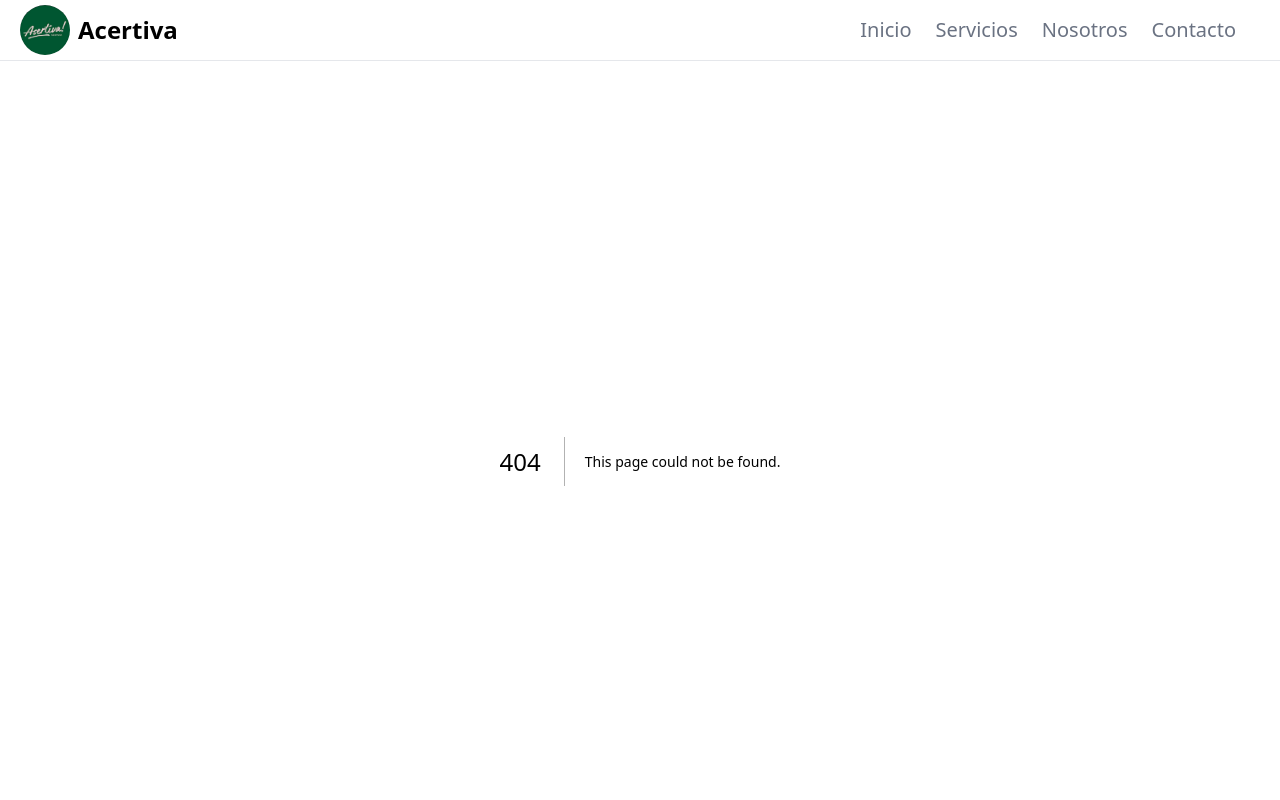
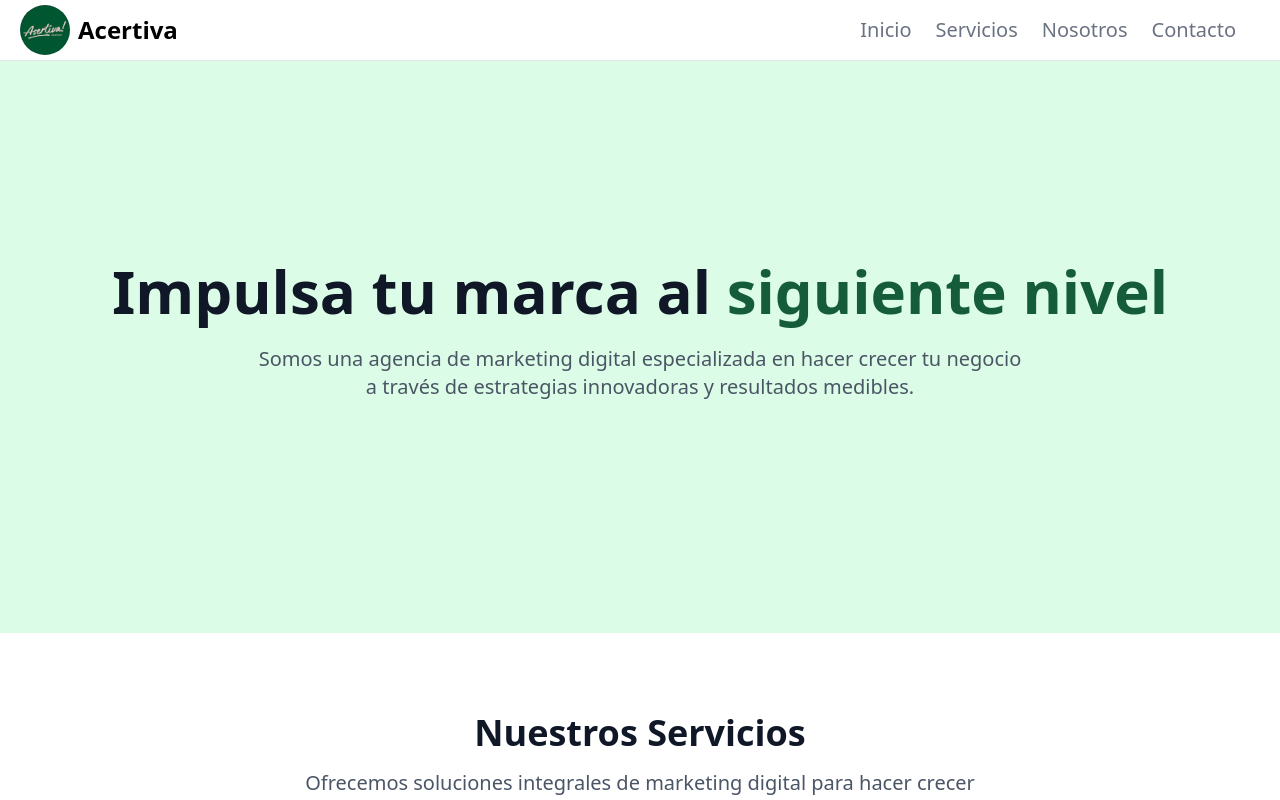
Before and after one commit to Pelusasasasa/Asertiva, a Next.js app: page /Asertiva/ in a window 1280 px wide. Before the commit this address had no page. Shown: the top 800 px of the page. Built offline with nearby package versions, Linux system fonts and the light colour scheme.

Commit message:
configurando para gh-pages

```diff
--- a/next.config.ts
+++ b/next.config.ts
@@ -1,6 +1,14 @@
 import type { NextConfig } from "next";
 
 const nextConfig: NextConfig = {
+
+  output: "export",
+  images: {
+    unoptimized: true,
+  },
+  basePath: '/Asertiva',
+  trailingSlash: true,
+
   /* config options here */
   reactStrictMode: true,
 };
--- a/package.json
+++ b/package.json
@@ -6,7 +6,9 @@
     "dev": "next dev",
     "build": "next build",
     "start": "next start",
-    "lint": "next lint"
+    "lint": "next lint",
+    "export": "next build && next export"
+
   },
   "dependencies": {
     "next": "15.3.3",
--- a/src/components/Form.tsx
+++ b/src/components/Form.tsx
@@ -53,7 +53,7 @@ export const Form = () => {
           </div>
 
           <div className='md:col-span-2'>
-            <button className='bg-gradient-to-r from-cyan-600 to-green-600 w-full py-2 text-lg rounded-lg text-white'>Enviar Consulta</button>
+            <button className='fondo w-full py-2 text-lg rounded-lg text-white'>Enviar Consulta</button>
           </div>
         </form>
 
--- a/src/pages/index.tsx
+++ b/src/pages/index.tsx
@@ -47,9 +47,9 @@ import { Team } from "@/components/Team"
  const index = () => {
   return (
     <>
-      <section className="to-pink-50 py-50 bg-gradient-to-br from-purple-50">
-        <h1 className="text-5xl md:text-6xl mb-6 text-gray-9000 font-bold text-center">Impulsa tu marca al
-          <span className="text-transparent bg-clip-text bg-gradient-to-r from-cyan-800 to-green-600"> siguiente nivel</span>
+      <section className="to-green-100 py-50 bg-gradient-to-br from-green-100">
+        <h1 className="text-5xl md:text-6xl mb-6 text-gray-900 font-bold text-center">Impulsa tu marca al
+          <span className="text-transparent bg-clip-text fondo"> siguiente nivel</span>
         </h1>
         <p className="text-xl text-gray-600 mb-8 mx-auto max-w-3xl text-center ">Somos una agencia de marketing digital especializada en hacer crecer tu negocio a través de estrategias innovadoras y resultados medibles.</p>
       </section>
@@ -78,7 +78,7 @@ import { Team } from "@/components/Team"
         <Team/>
       </section>
 
-      <section id="form" className="bg-gradient-to-r from-cyan-800 to-green-600 fondo">
+      <section id="form" className=" fondo">
         <Form/>
       </section>
 
```
